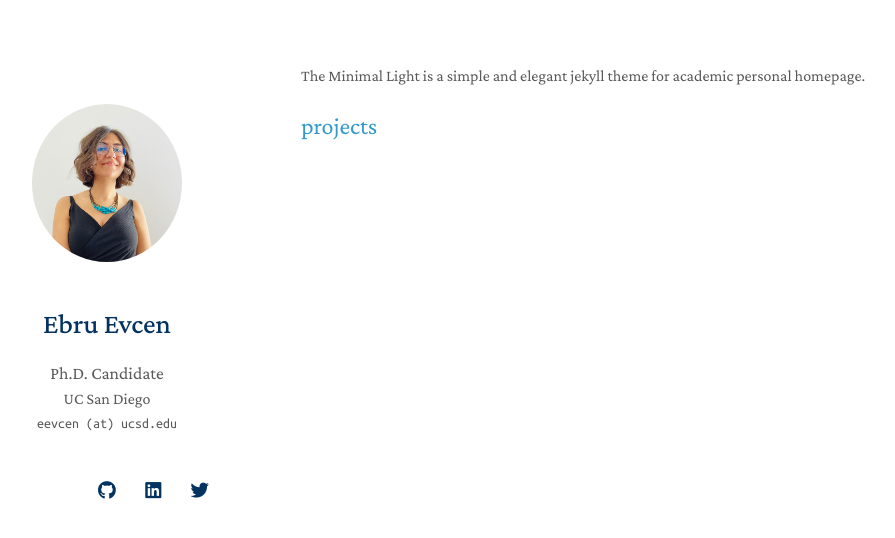
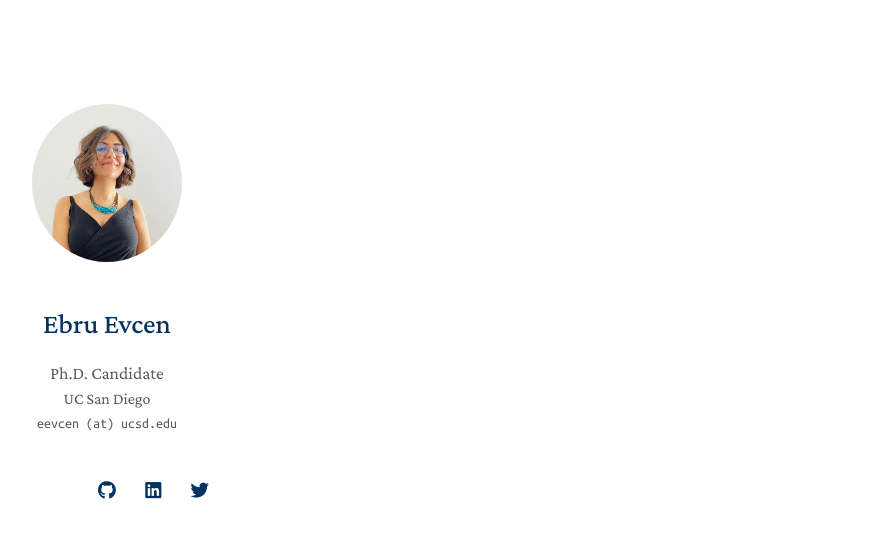
Before and after one commit to ebruevcen/ebruevcen.github.io, a Jekyll site: the page built from index.md, in a window 1280 px wide. Shown: the top 538 px of the page, without its empty margins (169-1064 px from the left). Built offline with Jekyll 4.4.1, drawn with Linux system fonts in a browser that asks for light colours; nearby versions of some CDN libraries; a style sheet for code colours, icons or effects is not loaded; our own code applies the rules of GitHub Pages for plain Markdown files.

Commit message:
edit homepage

```diff
--- a/_layouts/homepage.html
+++ b/_layouts/homepage.html
@@ -94,17 +94,6 @@
 
       </header>
       <section>
- <p>{{ site.description | default: site.github.project_tagline }}</p>
-
-        {% if site.github.is_project_page %}
-        <p class="view"><a href="{{ site.github.repository_url }}">View the Project on GitHub <small>{{ site.github.repository_nwo }}</small></a></p>
-        {% endif %}
-
-        {% if site.github.is_user_page %}
-        <p style="font-size:24px"><a href="https://ebruevcen.github.io/projects/">projects</a></p>
-        <div class="icon-and-text1">
-           {% endif %}
-
       <br>
 
       {% if site.enable_footnote %}
```
Also changed, not shown: 1 other file.
